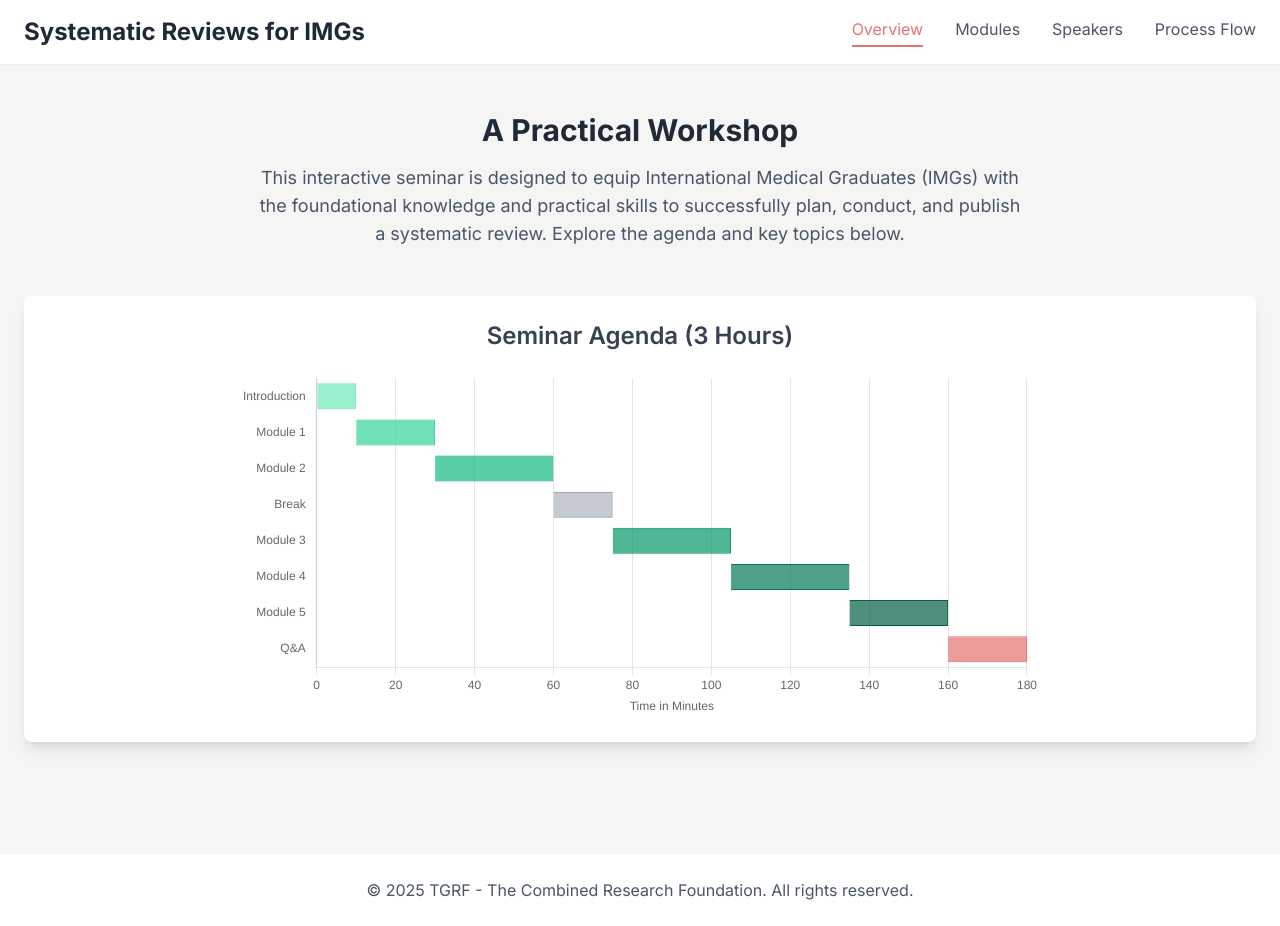
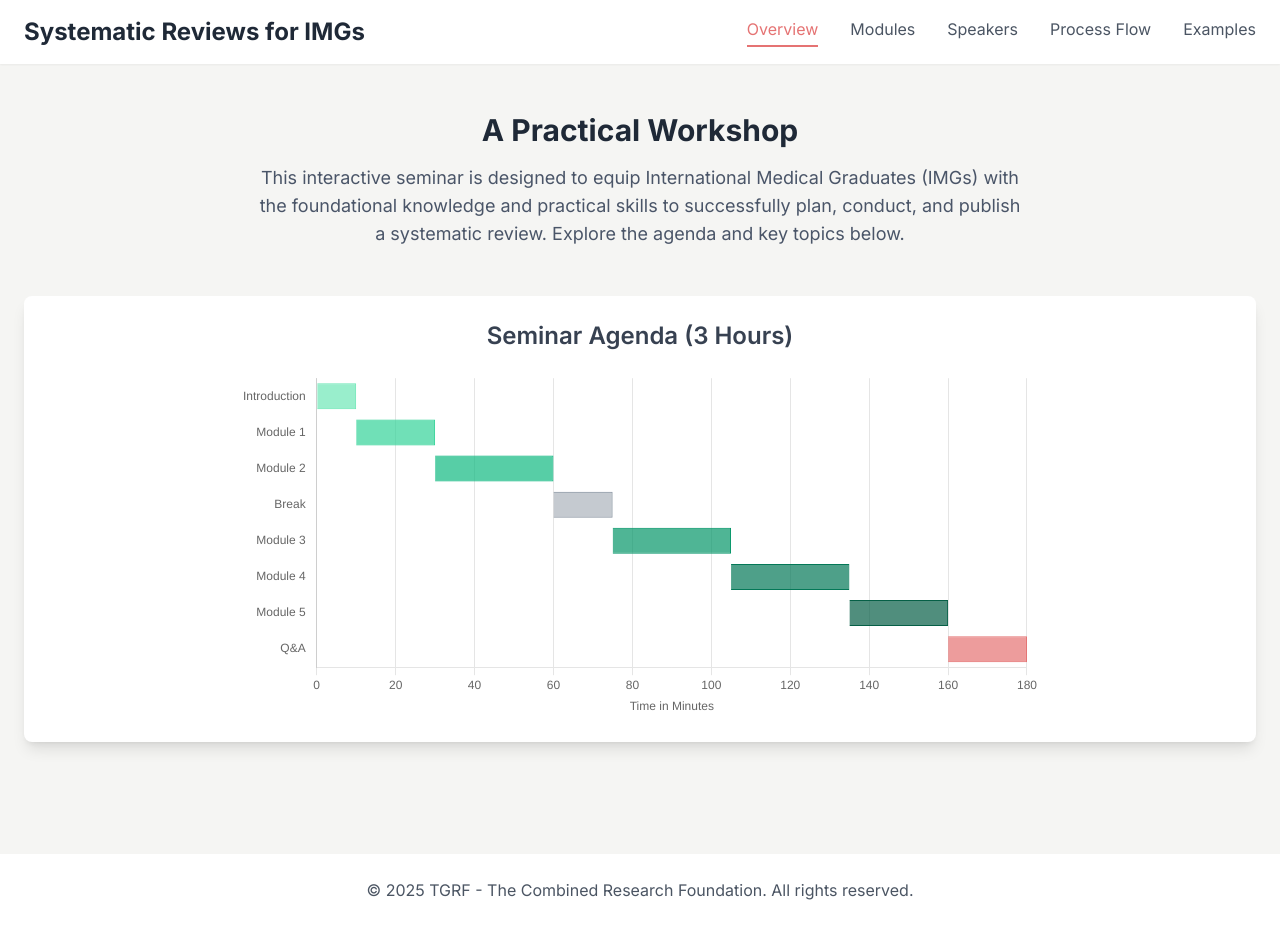
Before and after one commit to Dirshco/seminar, a plain HTML site: page index.html in a window 1280 px wide. Drawn offline with nearby package versions, Linux system fonts and the light colour scheme.

Commit message:
Update index.html

```diff
--- a/index.html
+++ b/index.html
@@ -70,6 +70,7 @@
                 <a href="#modules" class="nav-link text-gray-600 border-b-2 border-transparent pb-1">Modules</a>
                 <a href="#speakers" class="nav-link text-gray-600 border-b-2 border-transparent pb-1">Speakers</a>
                 <a href="#process" class="nav-link text-gray-600 border-b-2 border-transparent pb-1">Process Flow</a>
+                <a href="examples.html" class="nav-link text-gray-600 border-b-2 border-transparent pb-1">Examples</a>
             </div>
             <div class="md:hidden">
                 <select id="mobile-nav" class="bg-gray-200 border border-gray-300 text-gray-700 py-2 px-4 pr-8 rounded leading-tight focus:outline-none focus:bg-white focus:border-gray-500">
```
